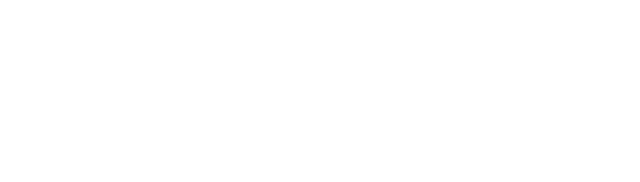
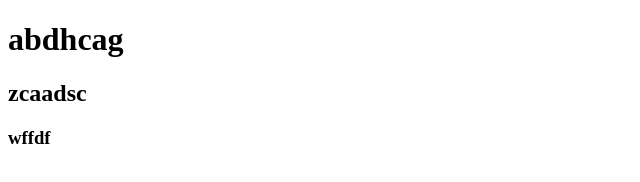
Before and after one commit to Mohshin7/My-first-repo, a plain HTML site: page Index.html in a window 1280 px wide. Shown: the whole page, without its empty margins (0-640 px from the left). Drawn offline with Linux system fonts and the light colour scheme.

Commit message:
added header

```diff
--- a/Index.html
+++ b/Index.html
@@ -7,6 +7,8 @@
     <title>My-FIRST-REPO</title>
 </head>
 <body>
-
+    <h1>abdhcag</h1>
+    <h2>zcaadsc</h2>
+    <h3>wffdf</h3>
 </body>
 </html>
```
